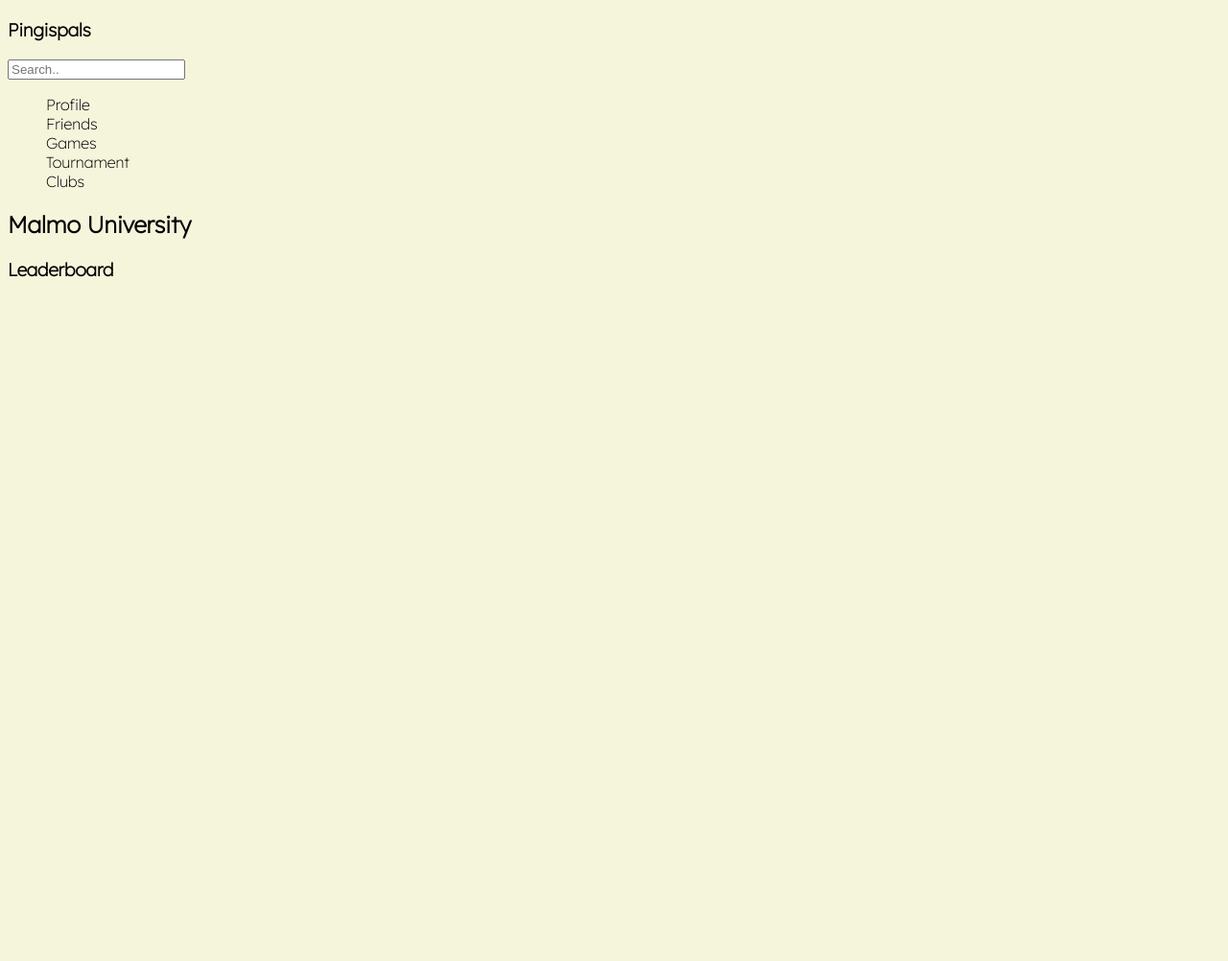
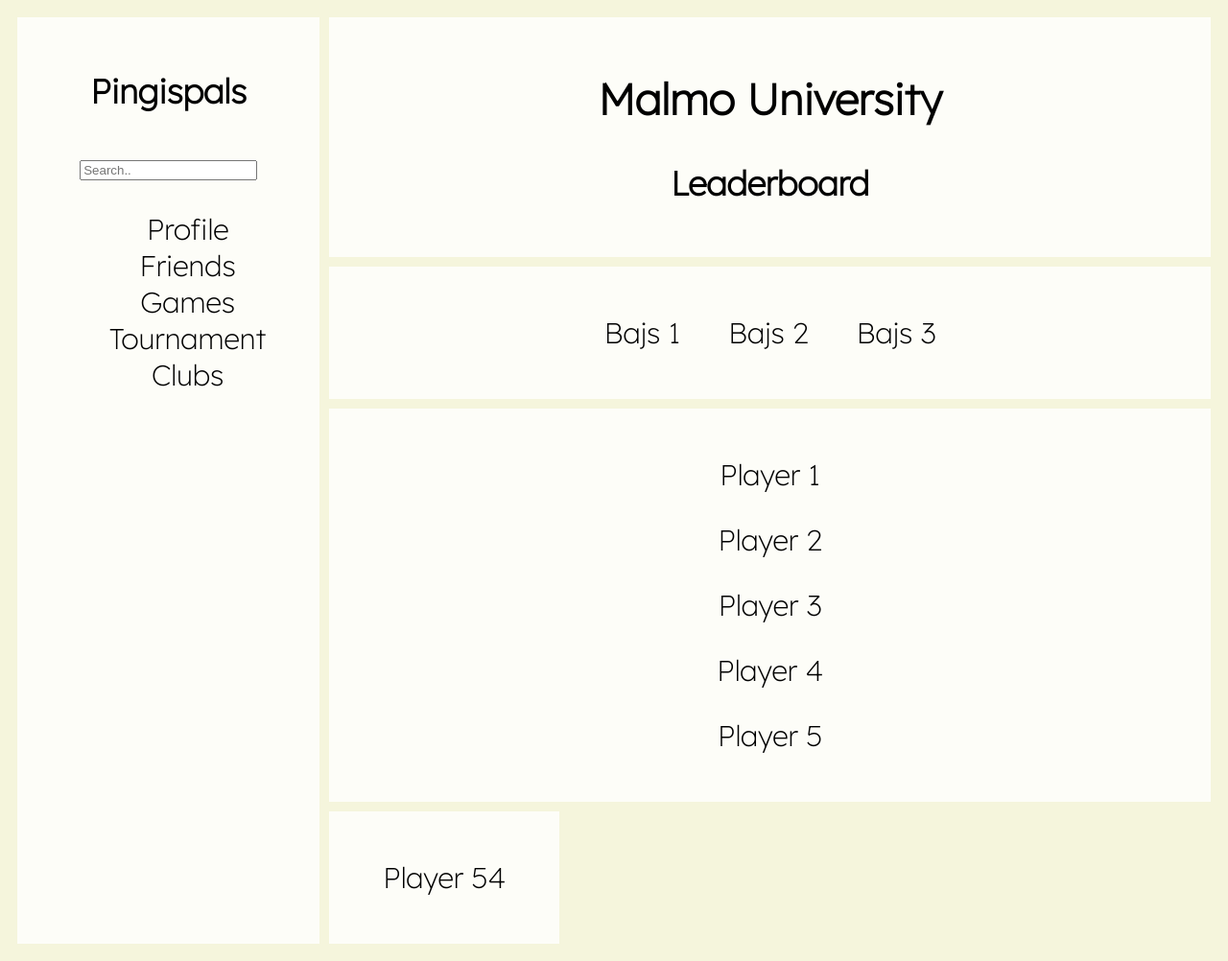
Before and after one commit to jenslars/Pingispalz, a plain HTML site: page PingisPals_Leaderboard/Leaderboard.html in a window 1280 px wide. Shown: the whole page at 96% size. Before the commit the page ends 800 px from the top, so only its background shows below. Drawn offline with Linux system fonts and the light colour scheme.

Commit message:
Leaderboard V1.3
Jag fixade ett snyggt grid till leaderboarden så att det ser ut som Figma prototypen

```diff
--- a/PingisPals_Leaderboard/Leaderboard.html
+++ b/PingisPals_Leaderboard/Leaderboard.html
@@ -10,7 +10,8 @@
         <link href="https://fonts.googleapis.com/css2?family=Lexend:wght@100;200&family=Playfair+Display&display=swap" rel="stylesheet">
 </head>
 <body>
-        <div id="sidebar">
+    <div class="grid">
+        <div class="sidebar">
             <h3> Pingispals </h3>
             <input type="text" placeholder="Search..">
             <ul>
@@ -21,10 +22,29 @@
                 <li> Clubs </li>
             </ul>
         </div>
-        <div id="mainBoard">
+        <div class="header">
             <h2> Malmo University </h2>
             <h3> Leaderboard </h3>
         </div>
+        <div class="top3">
+            <p> Bajs 1 </p>
+            <p> Bajs 2 </p>
+            <p> Bajs 3 </p>
+        </div>
+        <div class="ladder">
+            <p> Player 1 </p>
+            <p> Player 2 </p>
+            <p> Player 3 </p>
+            <p> Player 4 </p>
+            <p> Player 5 </p>
+
+            <!-- Add JavaScript to name the OTHER players -->
+        </div>
+        <div class="footer">
+            <p> Player 54 </p>
+            <!-- Add JavaScript to name THE player -->
+        </div>
+    </div>
 
 </body>
 </html>
--- a/PingisPals_Leaderboard/styleLeaderboard.css
+++ b/PingisPals_Leaderboard/styleLeaderboard.css
@@ -16,7 +16,7 @@
     grid-area: menu;
 }
 .ladder {
-    grid-area: main;
+    grid-area: ladder;
 }
 .player {
     grid-area: footer;
@@ -28,7 +28,7 @@
   grid-template-areas:
     'menu header header header header header '
     'menu top top top top top'
-    'menu main main main main main'
+    'menu ladder ladder ladder ladder ladder'
     'menu footer footer footer footer footer';
   gap: 10px;
   padding: 10px;
```
Also changed, not shown: PingisPals_Leaderboard/leaderboardScript.js (added, +7 -0 lines).
